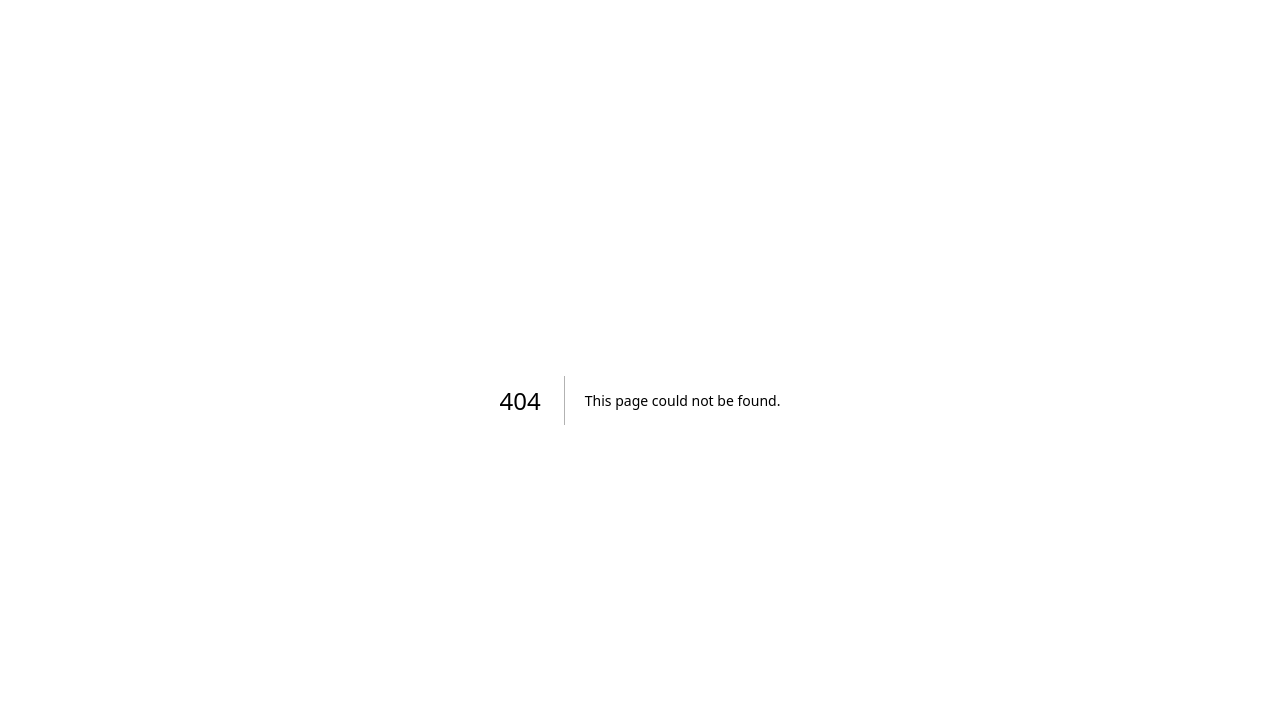
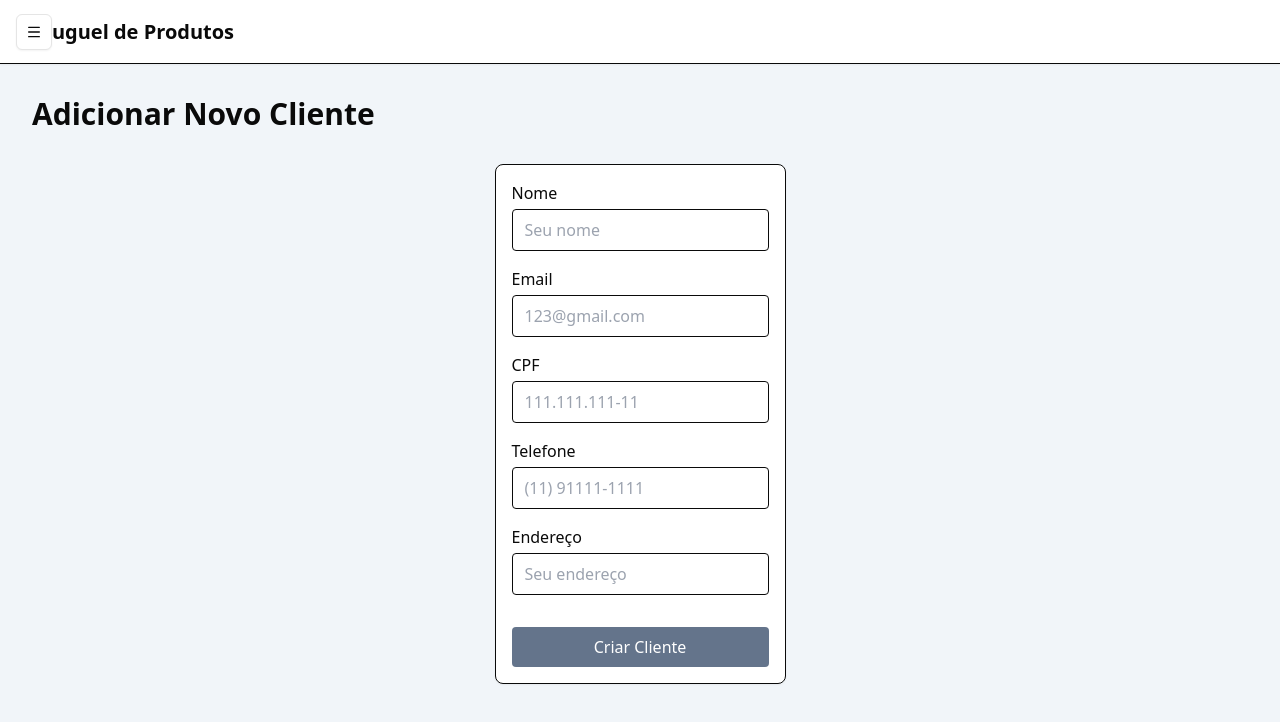
Before and after one commit to LeonardoZi/PI2.0---Aluguel, a Next.js app: page /dashboard/clientes/novo in a window 1280 px wide. Before the commit this address had no page. Shown: the top 722 px of the page. Built offline with nearby package versions, Linux system fonts and the light colour scheme.

Commit message:
- Tela de aluguel, clientes, e novo criente criados - Função de criar clientes em produção

```diff
--- /dev/null
+++ b/src/actions/criarCliente.ts
@@ -0,0 +1,58 @@
+"use server";
+
+import prisma from "@/lib/prisma";
+import { z } from "zod";
+
+const clienteSchema = z.object({
+    nome: z.string().min(3, { message: "O nome deve ter no mínimo 3 caracteres."}),
+    email: z.string().email({ message: "Email inválido."}),
+    cpf: z.string().length(14, { message: "O CPF deve ter 14 caracteres."}),
+    phone: z.string().min(10, { message: "O telefone deve ter no mínimo 10 caracteres."}),
+    endereco: z.string().optional(),
+});
+
+export async function criarCliente(formData: FormData) {
+    const data = Object.fromEntries(formData.entries());
+    const validation = clienteSchema.safeParse(data);
+
+    if (!validation.success) {
+        return {success: false, errors: validation.error.flatten().fieldErrors};
+    }
+
+    const { nome, email, cpf, phone, endereco } = validation.data;
+
+    try {
+        const novoCliente = await prisma.cliente.create({
+            data: {
+                nome,
+                email,
+                cpf,
+                phone,
+                endereco: endereco,
+            },
+        });
+        return { success: true, cliente: novoCliente };
+    } catch (error: unknown) {
+        const isPrismaError = (e: unknown): e is { code?: string; meta?: unknown } => {
+            return typeof e === 'object' && e !== null && 'code' in e;
+        };
+
+        if (isPrismaError(error) && error.code === 'P2002') {
+            const meta = error.meta as { target?: unknown } | undefined;
+            let campoComErro = '';
+
+            if (meta) {
+                if (Array.isArray(meta.target)) {
+                    campoComErro = meta.target.join(', ');
+                } else {
+                    campoComErro = String(meta.target ?? 'campo');
+                }
+            }
+
+            return { success: false, message: `Erro: o ${campoComErro} já está em uso.` };
+        }
+
+        console.error('Erro ao criar cliente:', error);
+        return { success: false, message: 'Não foi possível criar o cliente.' };
+    }
+}
--- /dev/null
+++ b/src/app/dashboard/aluguel/novo/page.tsx
@@ -0,0 +1,7 @@
+export default async function novoAluguelPage() {
+    return (
+        <div>
+            <h1>Novo Aluguel</h1>
+        </div>
+    )
+}
--- /dev/null
+++ b/src/app/dashboard/aluguel/page.tsx
@@ -0,0 +1,68 @@
+import prisma from "@/lib/prisma"
+import { PlusCircle } from "lucide-react";
+import {Button} from "@/components/ui/button";
+import Link from "next/link";
+
+
+
+async function getAluguel(): Promise<{ id: string; quantidade: number }[]> {
+    try {
+        const alugueis = await prisma.Aluguel.findMany({
+            orderBy: {
+                createdAt: 'desc',
+            },
+        });
+        return alugueis;
+    } catch (error) {
+        console.error("Erro ao buscar alugueis", error);
+        return [];
+    }
+}
+
+export default async function AluguelPage() {
+    const alugueis = await getAluguel();
+
+    return (
+        <div className="flex flex-col gap-8">
+            <div className="flex items-center justify-between select-none">
+                <div>
+                    <h1 className="text-3xl font-bold">Gerenciar Aluguéis</h1>
+                </div>
+                <Link href="/dashboard/aluguel/novo">
+                <Button className=" bg-slate-500">
+                    <PlusCircle size={20} className="mr-2"/>
+                    Novo Aluguel
+                </Button>
+                </Link>
+            </div>
+
+            <div className="bg-white p-6 rounded-lg shadow-sm border">
+                <table className="w-full text-left">
+                    <thead>
+                        <tr className="border-b">
+                            <th className="p-4">Cliente</th>
+                            <th className="p-4">Produto</th>
+                            <th className="p-4">Quantidade</th>
+                            <th className="p-4">Status</th>
+                        </tr>
+                    </thead>
+                    <tbody>
+                        {alugueis.length > 0 ? (
+                            alugueis.map((aluguel) => (
+                                <tr key={aluguel.id} className="border-b hover:bg-slate-50">
+                                    <td className="p-4 font-medium">{aluguel.quantidade}</td>
+                                </tr>
+                            ))
+                        ) : (
+                            <tr>
+                                <td colSpan={4} className="p-4 text-center text-zinc-500 select-none">
+                                Nenhum aluguel encontrado!
+                                </td>
+                            </tr>
+                        )}
+                    </tbody>
+                </table>
+            </div>
+        </div>
+    )
+}
--- /dev/null
+++ b/src/app/dashboard/clientes/novo/page.tsx
@@ -0,0 +1,64 @@
+"use client";
+import { criarCliente } from "@/actions/criarCliente";
+import { useState } from "react";
+
+export default function NovoClientePage() {
+  const [mensagem, setMensagem] = useState<string | null>(null);
+  const [erros, setErros] = useState<Record<string, string[]> | null>(null);
+
+  async function handleSubmit(event: React.FormEvent<HTMLFormElement>) {
+    event.preventDefault();
+    setMensagem(null);
+    setErros(null);
+
+    const formData = new FormData(event.currentTarget);
+    const result = await criarCliente(formData);
+    if (result.success) {
+      setMensagem("Cliente criado com sucesso!");
+      event.currentTarget.reset();
+    } else {
+      setMensagem(result.message || null);
+      setErros(result.errors || null);
+    }
+  }
+
+  return (
+    <div className="flex flex-col gap-8">
+      <div>
+        <h1 className="text-3xl font-bold">Adicionar Novo Cliente</h1>
+      </div>
+
+  <div className="bg-white p-4 rounded-lg shadow-sm border max-w-md mx-auto">
+    <form className="flex flex-col gap-4" onSubmit={handleSubmit}>
+          <div>
+            <label className="block font-medium mb-1">Nome</label>
+            <input name="nome" type="text" className="w-full border rounded px-3 py-2" required minLength={3} placeholder="Seu nome" />
+            {erros?.nome && <span className="text-red-500 text-sm">{erros.nome.join(', ')}</span>}
+          </div>
+          <div>
+            <label className="block font-medium mb-1">Email</label>
+            <input name="email" type="email" className="w-full border rounded px-3 py-2" required placeholder="123@gmail.com" />
+            {erros?.email && <span className="text-red-500 text-sm">{erros.email.join(', ')}</span>}
+          </div>
+          <div>
+            <label className="block font-medium mb-1">CPF</label>
+            <input name="cpf" type="text" className="w-full border rounded px-3 py-2" required minLength={14} maxLength={14} placeholder="111.111.111-11" />
+            {erros?.cpf && <span className="text-red-500 text-sm">{erros.cpf.join(', ')}</span>}
+          </div>
+          <div>
+            <label className="block font-medium mb-1">Telefone</label>
+            <input name="phone" type="text" className="w-full border rounded px-3 py-2" required minLength={10} placeholder="(11) 91111-1111" />
+            {erros?.phone && <span className="text-red-500 text-sm">{erros.phone.join(', ')}</span>}
+          </div>
+          <div>
+            <label className="block font-medium mb-1">Endereço</label>
+            <input name="endereco" type="text" className="w-full border rounded px-3 py-2" placeholder="Seu endereço" />
+            {erros?.endereco && <span className="text-red-500 text-sm">{erros.endereco.join(', ')}</span>}
+          </div>
+          <button type="submit" className="bg-slate-500 text-white px-4 py-2 rounded mt-4">Criar Cliente</button>
+          {mensagem && <div className="mt-2 text-sm text-blue-600">{mensagem}</div>}
+        </form>
+      </div>
+    </div>
+  );
+}
--- /dev/null
+++ b/src/app/dashboard/clientes/page.tsx
@@ -0,0 +1,31 @@
+import Link from "next/link";
+import { Button } from "@/components/ui/button";
+import { PlusCircle } from "lucide-react";
+
+export default async function clientesPage() {
+    return (
+        <div className="flex flex-col gap-4">
+            <div className="flex items-center justify-between select-none">
+                <h1 className="text-3xl font-bold">Gerenciar Clientes</h1>
+                <Link href="/dashboard/clientes/novo">
+                    <Button className="bg-slate-500">
+                        <PlusCircle size={20} className="mr-2"/>Novo Cliente
+                    </Button>
+                </Link>
+            </div>
+
+            <div className="bg-white p-6 rounded-lg shadow-sm border">
+                <table className="w-full text-left">
+                    <thead>
+                        <tr className="border-b">
+                            <th className="p-4">Cliente</th>
+                            <th className="p-4">Número</th>
+                            <th className="p-4">Endereço</th>
+                            <th className="p-4">Email</th>
+                        </tr>
+                    </thead>
+                </table>
+            </div>
+        </div>
+    )
+}
--- a/src/app/dashboard/page.tsx
+++ b/src/app/dashboard/page.tsx
@@ -17,7 +17,6 @@ async function getDashboardStats() {
       totalEmEstoque,
       alugueisAtivos,
     ] = await Promise.all([
-      // A lógica de receita mensal provavelmente continua válida.
       prisma.aluguel.aggregate({
         _sum: { totalPrice: true },
         where: {
```
